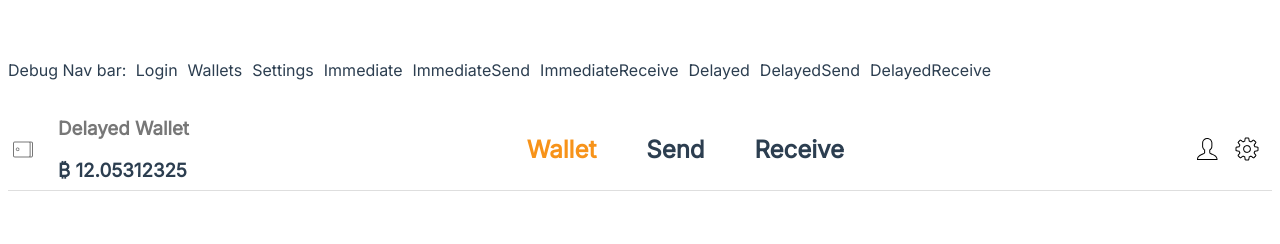
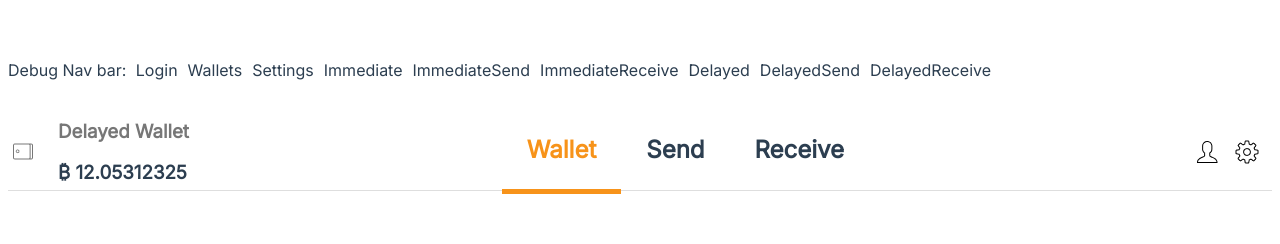
Before and after one commit to epiccurious/arctica-frontend, a Vue app: page /wallets/delayed in a window 1280 px wide. Shown: the top 244 px of the page. Built offline with nearby package versions, Linux system fonts and the light colour scheme.

Commit message:
tweaked styling for dynamic middle menu display, now shows orange underline for better visibility

```diff
--- a/src/components/NavDelayed.vue
+++ b/src/components/NavDelayed.vue
@@ -107,14 +107,23 @@ export default{
 .wallet_tab_selected{
     padding:25px;
     color:#F7931A;
+    border-style: solid;
+    border-width: 0px 0px 5px 0px;
+    border-color: #F7931A;
 }
 .receive_tab_selected{
     padding:25px;
     color:#F7931A;
+    border-style: solid;
+    border-width: 0px 0px 5px 0px;
+    border-color: #F7931A;
 }
 .send_tab_selected{
     padding:25px;
     color:#F7931A;
+    border-style: solid;
+    border-width: 0px 0px 5px 0px;
+    border-color: #F7931A;
 }
 .description_balance{
     padding-left: 20px;
--- a/src/components/NavImmediate.vue
+++ b/src/components/NavImmediate.vue
@@ -111,14 +111,23 @@ export default{
 .wallet_tab_selected{
     padding:25px;
     color:#F7931A;
+    border-style: solid;
+    border-width: 0px 0px 5px 0px;
+    border-color: #F7931A;
 }
 .receive_tab_selected{
     padding:25px;
     color:#F7931A;
+    border-style: solid;
+    border-width: 0px 0px 5px 0px;
+    border-color: #F7931A;
 }
 .send_tab_selected{
     padding:25px;
     color:#F7931A;
+    border-style: solid;
+    border-width: 0px 0px 5px 0px;
+    border-color: #F7931A;
 }
 .description_balance{
     padding-left: 20px;
```
